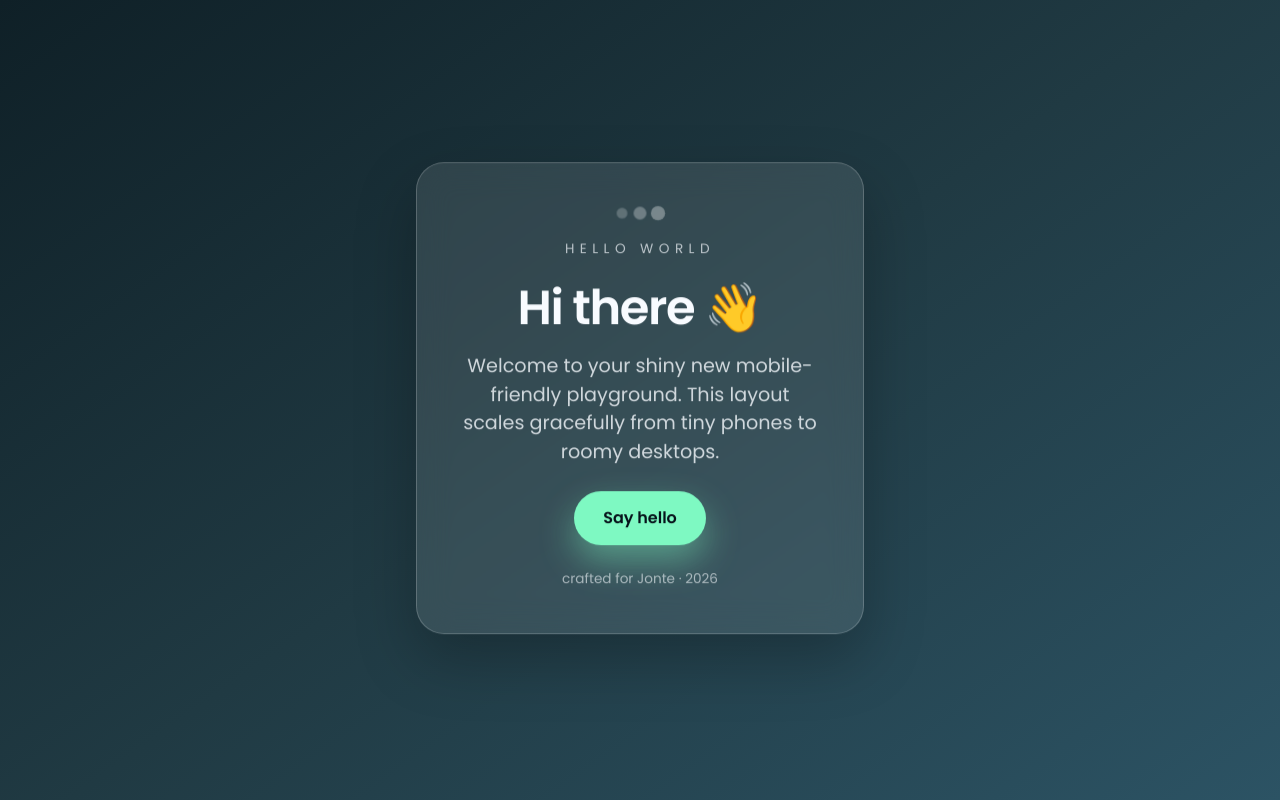
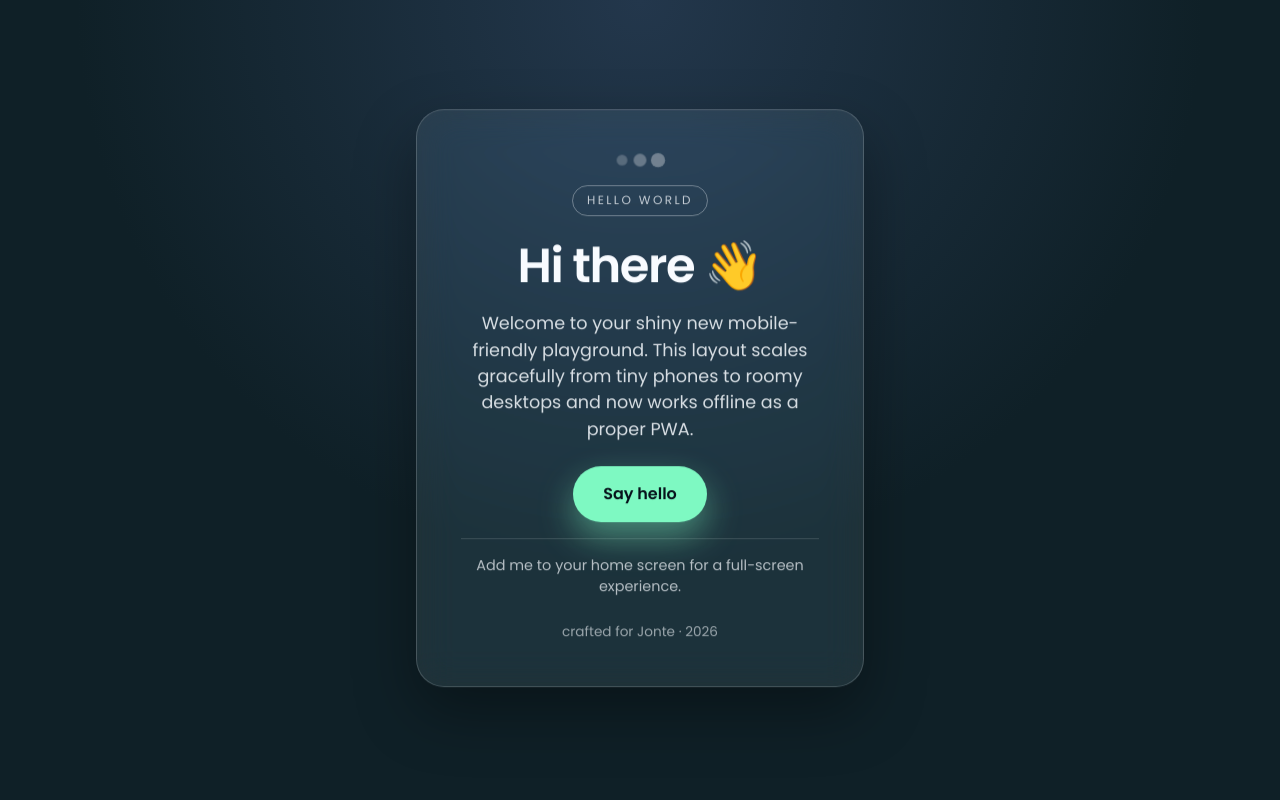
Before and after one commit to FernandoAvendano/jonteTest, a plain HTML site: page index.html in a window 1280 px wide. Drawn offline with Linux system fonts and the light colour scheme.

Commit message:
feat: upgrade landing page to installable PWA

```diff
--- a/index.html
+++ b/index.html
@@ -3,7 +3,13 @@
   <head>
     <meta charset="UTF-8" />
     <meta name="viewport" content="width=device-width, initial-scale=1" />
+    <meta name="theme-color" content="#0f2027" />
+    <meta name="apple-mobile-web-app-capable" content="yes" />
+    <meta name="apple-mobile-web-app-status-bar-style" content="black-translucent" />
     <title>Hello World · Jonte Test</title>
+    <link rel="icon" sizes="192x192" href="icons/icon-192.png" />
+    <link rel="apple-touch-icon" href="icons/icon-192.png" />
+    <link rel="manifest" href="manifest.json" />
     <link rel="preconnect" href="https://fonts.googleapis.com" />
     <link rel="preconnect" href="https://fonts.gstatic.com" crossorigin />
     <link
@@ -13,11 +19,11 @@
     <style>
       :root {
         color-scheme: light dark;
-        --bg: linear-gradient(145deg, #0f2027, #203a43, #2c5364);
-        --card-bg: rgba(255, 255, 255, 0.1);
+        --bg: radial-gradient(circle at top, #23374c, #0f2027 55%);
+        --card-bg: rgba(255, 255, 255, 0.08);
         --text: #f8fbff;
         --accent: #7ef9c2;
-        --shadow: rgba(0, 0, 0, 0.25);
+        --shadow: rgba(0, 0, 0, 0.35);
       }
 
       * {
@@ -29,6 +35,7 @@
         min-height: 100vh;
         font-family: "Poppins", system-ui, -apple-system, BlinkMacSystemFont, sans-serif;
         background-image: var(--bg);
+        background-attachment: fixed;
         color: var(--text);
         display: flex;
         align-items: center;
@@ -40,11 +47,11 @@
         width: min(28rem, 100%);
         padding: clamp(1.75rem, 6vw, 2.75rem);
         background: var(--card-bg);
-        backdrop-filter: blur(16px);
+        backdrop-filter: blur(18px) saturate(140%);
         border-radius: 28px;
         box-shadow: 0 25px 60px var(--shadow);
         text-align: center;
-        border: 1px solid rgba(255, 255, 255, 0.2);
+        border: 1px solid rgba(255, 255, 255, 0.18);
         animation: float 6s ease-in-out infinite;
       }
 
@@ -57,13 +64,13 @@
       p {
         margin: 0 0 1.5rem;
         line-height: 1.5;
-        font-size: clamp(1rem, 3.8vw, 1.2rem);
-        color: rgba(248, 251, 255, 0.8);
+        font-size: clamp(1rem, 3.8vw, 1.1rem);
+        color: rgba(248, 251, 255, 0.85);
       }
 
       button {
         border: none;
-        padding: 0.9rem 1.8rem;
+        padding: 0.95rem 1.9rem;
         border-radius: 999px;
         font-size: 1rem;
         font-weight: 600;
@@ -83,7 +90,7 @@
         display: flex;
         justify-content: center;
         gap: 0.4rem;
-        margin-bottom: 1.25rem;
+        margin-bottom: 1.15rem;
       }
 
       .sparkles span {
@@ -127,7 +134,30 @@
       footer {
         margin-top: 1.5rem;
         font-size: 0.85rem;
-        color: rgba(248, 251, 255, 0.6);
+        color: rgba(248, 251, 255, 0.58);
+      }
+
+      .badge {
+        display: inline-flex;
+        align-items: center;
+        justify-content: center;
+        gap: 0.35rem;
+        padding: 0.35rem 0.85rem;
+        border-radius: 999px;
+        text-transform: uppercase;
+        letter-spacing: 0.2em;
+        font-size: 0.75rem;
+        color: rgba(248, 251, 255, 0.75);
+        border: 1px solid rgba(248, 251, 255, 0.35);
+        margin-bottom: 0.9rem;
+      }
+
+      .tip {
+        font-size: 0.9rem;
+        color: rgba(248, 251, 255, 0.7);
+        border-top: 1px solid rgba(248, 251, 255, 0.15);
+        padding-top: 1rem;
+        margin-top: 1rem;
       }
     </style>
   </head>
@@ -138,16 +168,37 @@
         <span></span>
         <span></span>
       </div>
-      <p style="letter-spacing: 0.4em; text-transform: uppercase; font-size: 0.85rem; color: rgba(248, 251, 255, 0.7); margin-bottom: 0.75rem;">
-        hello world
-      </p>
+      <p class="badge" id="install-state">HELLO WORLD</p>
       <h1>Hi there 👋</h1>
       <p>
         Welcome to your shiny new mobile-friendly playground. This layout scales
-        gracefully from tiny phones to roomy desktops.
+        gracefully from tiny phones to roomy desktops and now works offline as a
+        proper PWA.
       </p>
       <button onclick="alert('Hello back!')">Say hello</button>
+      <p class="tip" id="tip"></p>
       <footer>crafted for Jonte · 2026</footer>
     </main>
+
+    <script>
+      const tip = document.getElementById('tip');
+      const installStateEl = document.getElementById('install-state');
+      const isStandalone = window.matchMedia('(display-mode: standalone)').matches || window.navigator.standalone;
+
+      if (isStandalone) {
+        installStateEl.textContent = 'INSTALLED';
+        tip.textContent = 'You are viewing the app in standalone mode.';
+      } else {
+        tip.textContent = 'Add me to your home screen for a full-screen experience.';
+      }
+
+      if ('serviceWorker' in navigator) {
+        window.addEventListener('load', () => {
+          navigator.serviceWorker
+            .register('service-worker.js')
+            .catch((err) => console.error('Service worker registration failed', err));
+        });
+      }
+    </script>
   </body>
 </html>
```
Also changed, not shown: service-worker.js (added, +44 -0 lines), README.md, icons/icon-192.png (added), icons/icon-512.png (added), manifest.json (added), 1 other file.
